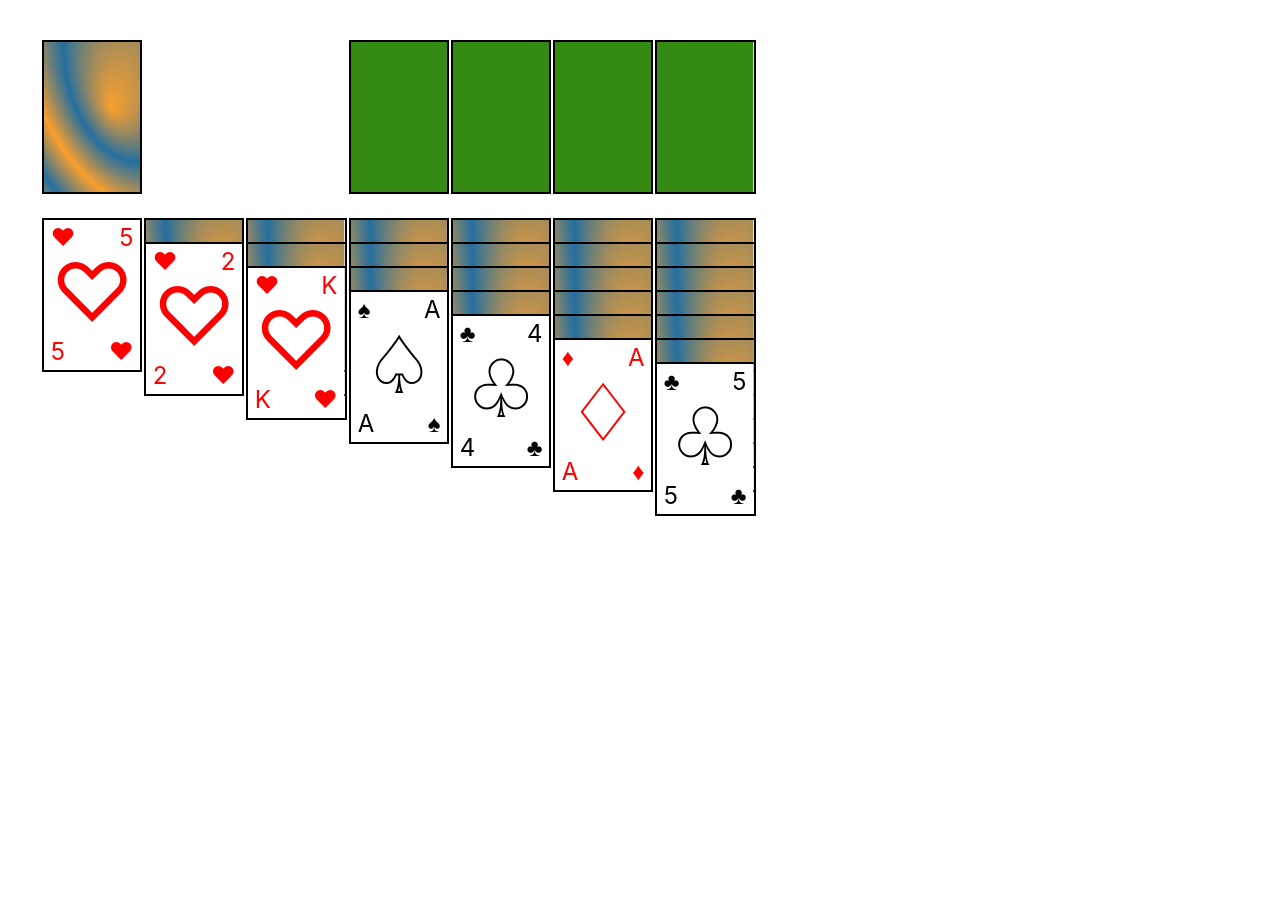
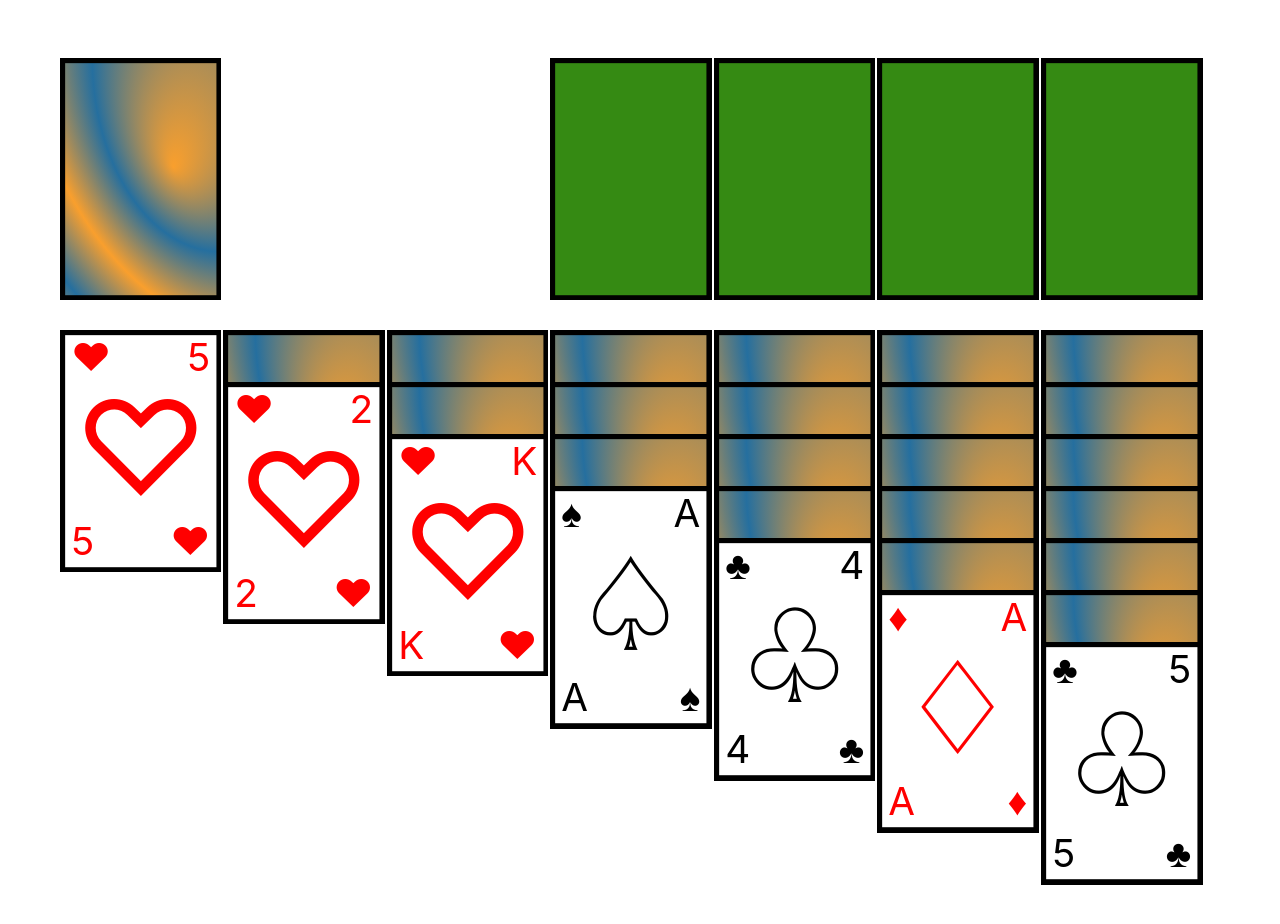
Before and after one commit to jani-e/solitaire, a React (Vite) app: page / in a window 1280 px wide. Shown: the top 924 px of the page. Before the commit the page ends 800 px from the top, so only its background shows below. Built offline with nearby package versions, Linux system fonts and the light colour scheme.

Commit message:
Styling to scale by view size and small code clean ups

```diff
--- a/src/App.css
+++ b/src/App.css
@@ -1,3 +1,4 @@
 main {
     margin: 5%;
+    width: 90vw;
 }
--- a/src/App.jsx
+++ b/src/App.jsx
@@ -27,8 +27,7 @@ const App = () => {
 
   const layoutStyle = {
     display: 'grid',
-    gridTemplateColumns: '14.2% 14.2% 14.2% 14.2% 14.2% 14.2% 14.2%',
-    maxWidth: '800px'
+    gridTemplateColumns: '14.2% 14.2% 14.2% 14.2% 14.2% 14.2% 14.2%'
   }
 
   const turnCard = () => {
@@ -110,22 +109,22 @@ const App = () => {
   }
 
   const handleDragEnd = (event) => {
-    console.log(event)
+    // console.log(event)
     if (event.over) {
-      const frame = event.active.id
+      // const frame = event.active.id
       let fromStackId = event.active.data.current.from
       const toStackId = event.over.id
       const cards = event.active.data.current.cards
       if (fromStackId.includes('_')) {
         fromStackId = fromStackId.slice(0, 2)
       }
-      console.log('frame', frame)
-      console.log('from', fromStackId)
-      console.log('to', toStackId)
-      console.log('card(s):')
-      cards.forEach(card => {
-        console.log(card)
-      });
+      // console.log('frame', frame)
+      // console.log('from', fromStackId)
+      // console.log('to', toStackId)
+      // console.log('card(s):')
+      // cards.forEach(card => {
+      //   console.log(card)
+      // })
       if (isValidMove(toStackId, cards)) {
         executeMove(fromStackId, toStackId, cards)
       }
--- a/src/components/Card.jsx
+++ b/src/components/Card.jsx
@@ -3,8 +3,7 @@ import PropTypes from 'prop-types'
 const Card = ({ value, suit }) => {
 
   const cardStyle = {
-    userSelect: 'none',
-    maxHeight: '150px'
+    userSelect: 'none'
   }
 
   const cardValue = () => {
@@ -28,8 +27,8 @@ const Card = ({ value, suit }) => {
 
   return (
     <div style={cardStyle}>
-      <svg width='100%' height='100%'>
-        <rect width='100%' height='100%' fill="white" />
+      <svg viewBox='0 0 100 150'>
+        <rect width='100%' height='100%' fill='white' stroke='black' strokeWidth='5%' />
         <text x='7%' y='17%' fill={cardSuit().color} fontSize='150%'>{cardSuit().small}</text>
         <text x='93%' y='17%' textAnchor='end' fill={cardSuit().color} fontSize='150%'>{cardValue()}</text>
         <text x='7%' y='93%' fill={cardSuit().color} fontSize='150%'>{cardValue()}</text>
--- a/src/components/CardCover.jsx
+++ b/src/components/CardCover.jsx
@@ -1,15 +1,16 @@
+import PropTypes from 'prop-types'
+
 const CardCover = ({ blank = false }) => {
 
   const cardCoverStyle = {
-    userSelect: 'none',
-    maxHeight: '150px'
+    userSelect: 'none'
   }
 
   if (blank) {
     return (
       <div style={cardCoverStyle}>
-        <svg width='100%' height='100%'>
-          <rect width='100%' height='100%' fill='#358a13' display='block' />
+        <svg viewBox='0 0 100 150'>
+          <rect width='100%' height='100%' fill='#358a13' display='block' stroke='black' strokeWidth='5%' />
         </svg>
       </div >
     )
@@ -17,7 +18,7 @@ const CardCover = ({ blank = false }) => {
 
   return (
     <div style={cardCoverStyle}>
-      <svg width='100%' height='100%'>
+      <svg viewBox='0 0 100 150'>
         <defs>
           <radialGradient
             id="grad"
@@ -31,10 +32,14 @@ const CardCover = ({ blank = false }) => {
             <stop offset="100%" stopColor='rgb(37,111,159)' stopOpacity={1} />
           </radialGradient>
         </defs>
-        <rect width='100%' height='100%' fill='url(#grad)' display='block' />
+        <rect width='100%' height='100%' fill='url(#grad)' display='block' stroke='black' strokeWidth='5%' />
       </svg>
     </div>
   )
 }
 
+CardCover.propTypes = {
+  blank: PropTypes.bool
+}
+
 export default CardCover
--- a/src/components/CardFrame.jsx
+++ b/src/components/CardFrame.jsx
@@ -17,8 +17,6 @@ const CardFrame = ({ id, value, suit, revealed = true, origin = null, cardSet =
   } : undefined
 
   const cardFrameStyle = {
-    boxSizing: 'border-box',
-    border: '2px solid black',
     marginLeft: '2px'
   }
 
--- a/src/components/Deck.jsx
+++ b/src/components/Deck.jsx
@@ -3,9 +3,6 @@ import CardFrame from './CardFrame'
 
 const Deck = ({ cards, turnCard, resetDeck }) => {
   const refreshDeckStyle = {
-    boxSizing: 'border-box',
-    border: '2px solid black',
-    maxHeight: '154px',
     marginLeft: '2px',
     userSelect: 'none'
   }
@@ -13,8 +10,8 @@ const Deck = ({ cards, turnCard, resetDeck }) => {
   if (cards.length === 0) {
     return (
       <div onClick={() => resetDeck()} style={refreshDeckStyle}>
-        <svg width='100%' height='100%'>
-          <rect width='100%' height='100%' fill='#358a13' />
+        <svg viewBox='0 0 100 150'>
+          <rect width='100%' height='100%' fill='#358a13' stroke='black' strokeWidth='5%' />
           <text x='50%' y='67.5%' textAnchor='middle' fontSize='500%'>{'\u21BB'}</text>
         </svg>
       </div>
--- a/src/components/GameStack.jsx
+++ b/src/components/GameStack.jsx
@@ -10,28 +10,23 @@ const GameStack = ({ id, cards }) => {
     setHiddenCount(hiddenCount - 1)
   }
 
-  const { isOver, setNodeRef } = useDroppable({
+  const { setNodeRef } = useDroppable({
     id: id
   })
 
   const emptyStackStyle = {
-    boxSizing: 'border-box',
-    border: '2px solid black',
     marginLeft: '2px'
   }
 
-  const droppableStyle = {
-    // borderColor: isOver ? 'red' : 'black' //conflict during rerender
-  }
   if (cards.length === 0) {
     return (
-      <div ref={setNodeRef} style={{ ...emptyStackStyle, ...droppableStyle }}>
+      <div ref={setNodeRef} style={emptyStackStyle}>
         <div id={id}></div>
       </div>
     )
   }
   return (
-    <div id={id} ref={setNodeRef} style={droppableStyle}>
+    <div id={id} ref={setNodeRef}>
       <GameStackFrame origin={id} id={id} cards={cards} hiddenCount={hiddenCount} updateHiddenCount={updateHiddenCount} />
     </div>
   )
--- a/src/components/GameStackFrame.jsx
+++ b/src/components/GameStackFrame.jsx
@@ -17,14 +17,11 @@ const GameStackFrame = ({ id, hiddenCount, updateHiddenCount, origin = null, car
   } : undefined
 
   const cardFrameStyle = {
-    boxSizing: 'border-box',
-    border: '2px solid black',
     marginLeft: '2px'
   }
 
   const childrenStyle = {
-    position: 'relative',
-    marginTop: '-130px'
+    marginTop: '-120%'
   }
 
   const [parent, ...children] = cards
--- a/src/components/SuitStack.jsx
+++ b/src/components/SuitStack.jsx
@@ -4,23 +4,17 @@ import CardFrame from './CardFrame'
 import { useDroppable } from '@dnd-kit/core'
 
 const SuitStack = ({ id, cards }) => {
-  const { isOver, setNodeRef } = useDroppable({
+  const { setNodeRef } = useDroppable({
     id: id
   })
 
-  const droppableStyle = {
-    // borderColor: isOver ? 'red' : 'black' //conflict during rerender
-  }
-
   const emptySuitStackStyle = {
-    boxSizing: 'border-box',
-    border: '2px solid black',
     marginLeft: '2px'
   }
 
   if (cards.length === 0) {
     return (
-      <div ref={setNodeRef} style={{ ...emptySuitStackStyle, ...droppableStyle }}>
+      <div ref={setNodeRef} style={emptySuitStackStyle}>
         <CardCover blank={true} />
       </div>
     )
@@ -29,7 +23,7 @@ const SuitStack = ({ id, cards }) => {
   const last = cards[cards.length - 1]
 
   return (
-    <div id={id} ref={setNodeRef} style={droppableStyle}>
+    <div id={id} ref={setNodeRef}>
       <CardFrame origin={id} id={last.id} value={last.value} suit={last.suit} />
     </div>
   )
```
